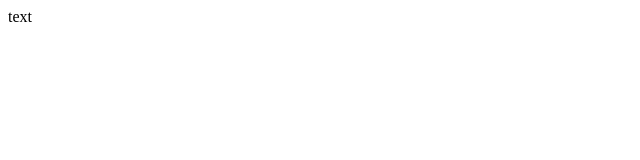
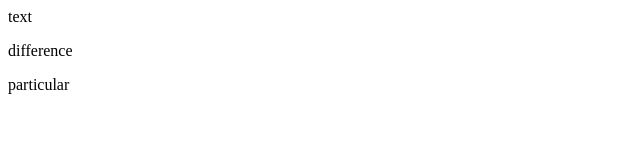
Before and after one commit to paulgerios/git, a plain HTML site: page index.html in a window 1280 px wide. Shown: the whole page, without its empty margins (0-640 px from the left). Drawn offline with Linux system fonts and the light colour scheme.

Commit message:
test commit

```diff
--- a/index.html
+++ b/index.html
@@ -1 +1,4 @@
 <p>text</p>
+
+<div>difference</div>
+<p>particular</p>
```
